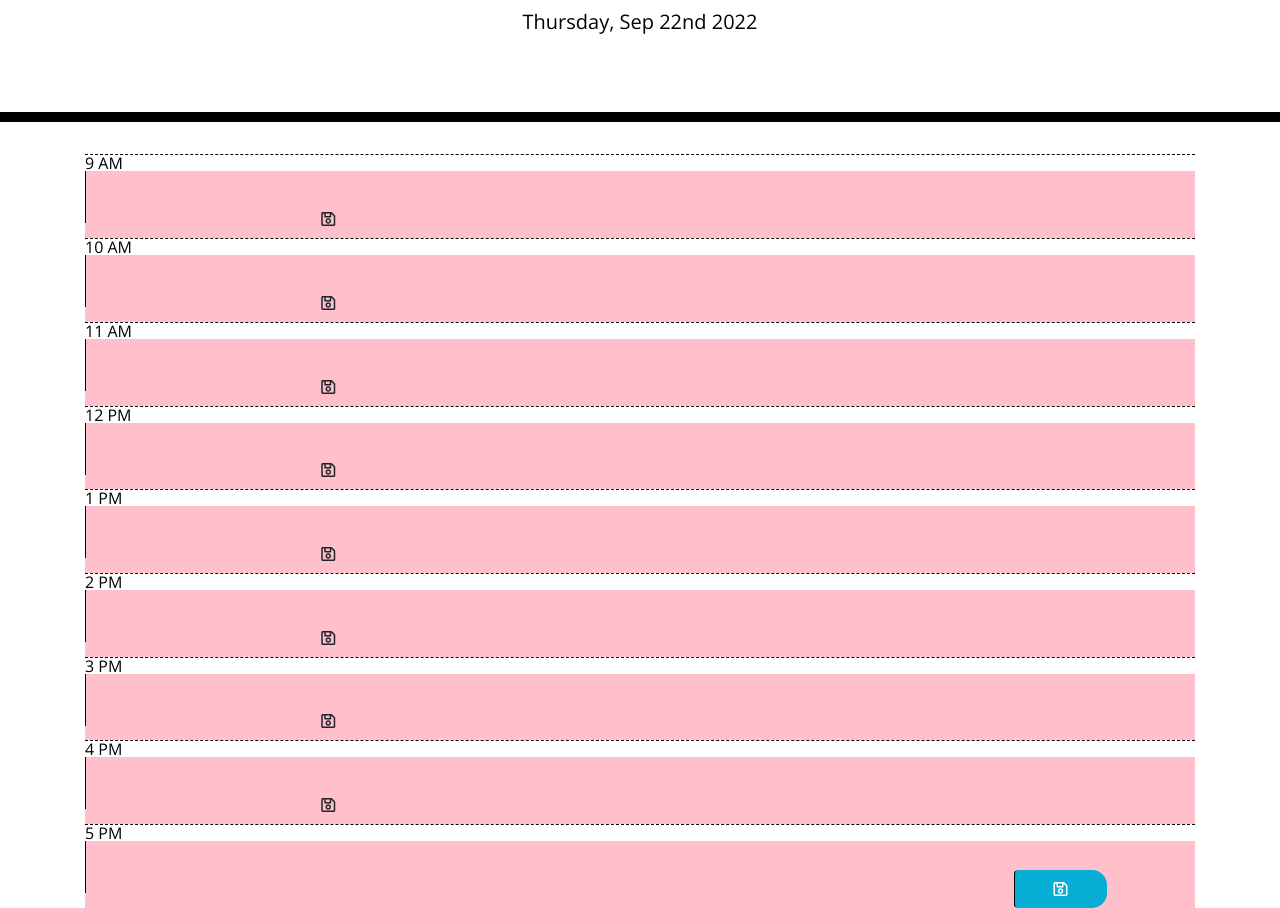
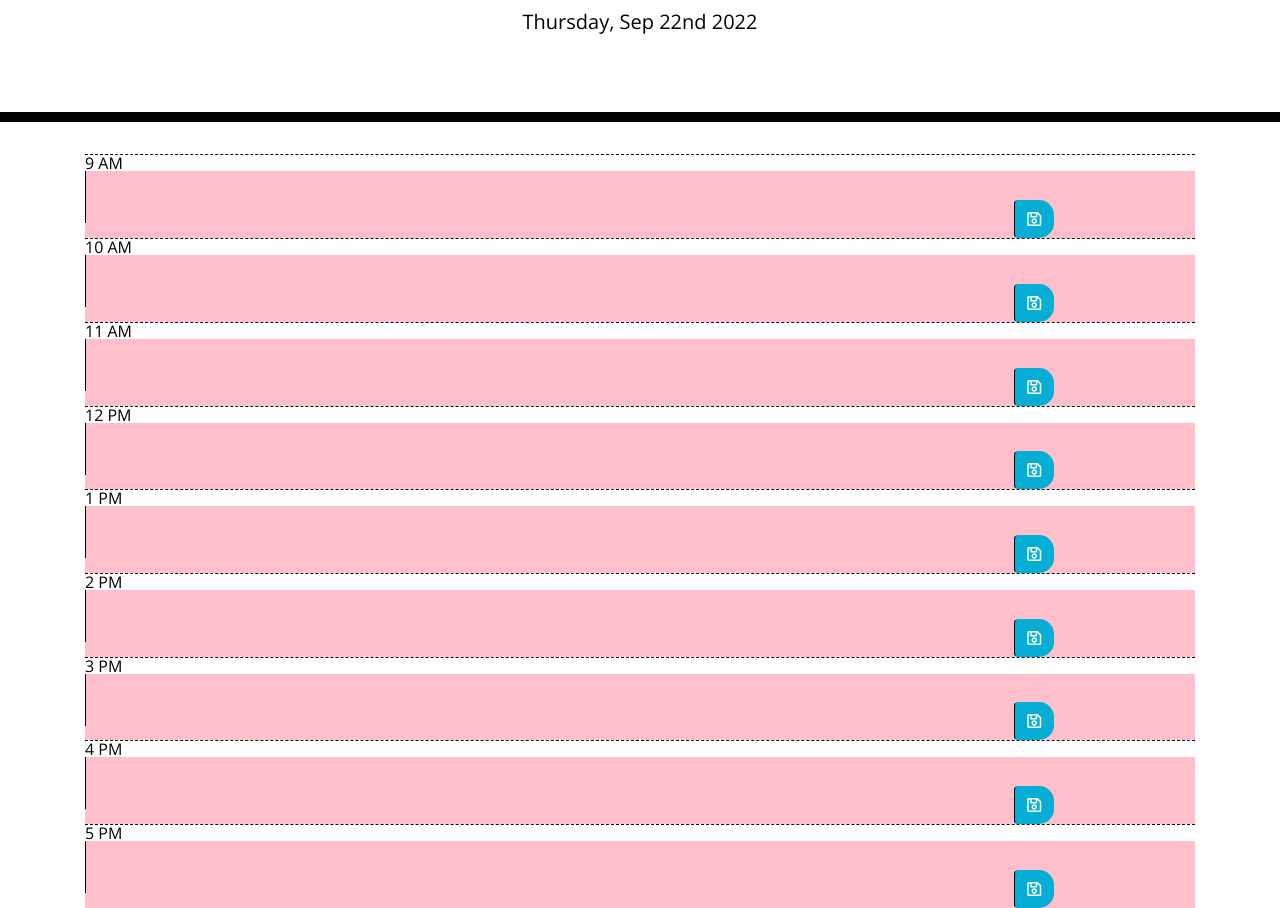
Before and after one commit to janethxuiz/workday-scheduler, a plain HTML site: page index.html in a window 1280 px wide. Shown: the part 182-1090 px from the top of the page. Drawn offline with nearby package versions, Linux system fonts and the light colour scheme.

Commit message:
fixed style of the description box and save btn

```diff
--- a/index.html
+++ b/index.html
@@ -27,48 +27,48 @@
 
       <div id="hour-9" class="block-time">
         <div class="hour">9 AM</div>
-        <textarea class="discription"></textarea>
-        <button class="btn save-btn"><i class="far fa-save"></i></button>
+        <textarea class="col-md-10 description"></textarea>
+        <button class="btn saveBtn"><i class="far fa-save"></i></button>
       </div>
       <div id="hour-10" class="block-time">
         <div class="hour">10 AM</div>
-        <textarea class="discription"></textarea>
-        <button class="btn save-btn"><i class="far fa-save"></i></button>
+        <textarea class="col-md-10 description"></textarea>
+        <button class="btn saveBtn"><i class="far fa-save"></i></button>
       </div>
       <div id="hour-11" class="block-time">
         <div class="hour">11 AM</div>
-        <textarea class="discription"></textarea>
-        <button class="btn save-btn"><i class="far fa-save"></i></button>
+        <textarea class="col-md-10 description"></textarea>
+        <button class="btn saveBtn"><i class="far fa-save"></i></button>
       </div>
       <div id="hour-12" class="block-time">
         <div class="hour">12 PM</div>
-        <textarea class="discription"></textarea>
-        <button class="btn save-btn"><i class="far fa-save"></i></button>
+        <textarea class="col-md-10 description"></textarea>
+        <button class="btn saveBtn"><i class="far fa-save"></i></button>
       </div>
       <div id="hour-13" class="block-time">
         <div class="hour">1 PM</div>
-        <textarea class="discription"></textarea>
-        <button class="btn save-btn"><i class="far fa-save"></i></button>
+        <textarea class="col-md-10 description"></textarea>
+        <button class="btn saveBtn"><i class="far fa-save"></i></button>
       </div>
       <div id="hour-14" class="block-time">
         <div class="hour">2 PM</div>
-        <textarea class="discription"></textarea>
-        <button class="btn save-btn"><i class="far fa-save"></i></button>
+        <textarea class="col-md-10 description"></textarea>
+        <button class="btn saveBtn"><i class="far fa-save"></i></button>
       </div>
       <div id="hour-15" class="block-time">
         <div class="hour">3 PM</div>
-        <textarea class="discription"></textarea>
-        <button class="btn save-btn"><i class="far fa-save"></i></button>
+        <textarea class="col-md-10 description"></textarea>
+        <button class="btn saveBtn"><i class="far fa-save"></i></button>
       </div>
       <div id="hour-16" class="block-time">
         <div class="hour">4 PM</div>
-        <textarea class="discription"></textarea>
-        <button class="btn save-btn"><i class="far fa-save"></i></button>
+        <textarea class="col-md-10 description"></textarea>
+        <button class="btn saveBtn"><i class="far fa-save"></i></button>
       </div>
       <div id="hour-17" class="block-time">
         <div class="hour">5 PM</div>
         <textarea class="col-md-10 description"></textarea>
-        <button class="btn saveBtn col-md-1"><i class="far fa-save"></i></button>
+        <button class="btn saveBtn"><i class="far fa-save"></i></button>
       </div>
 
     </div>
```
